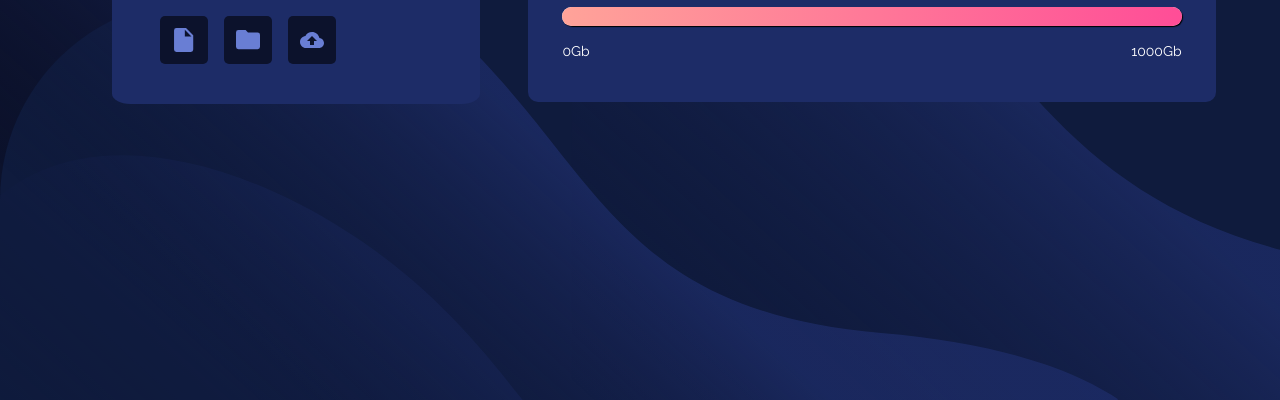
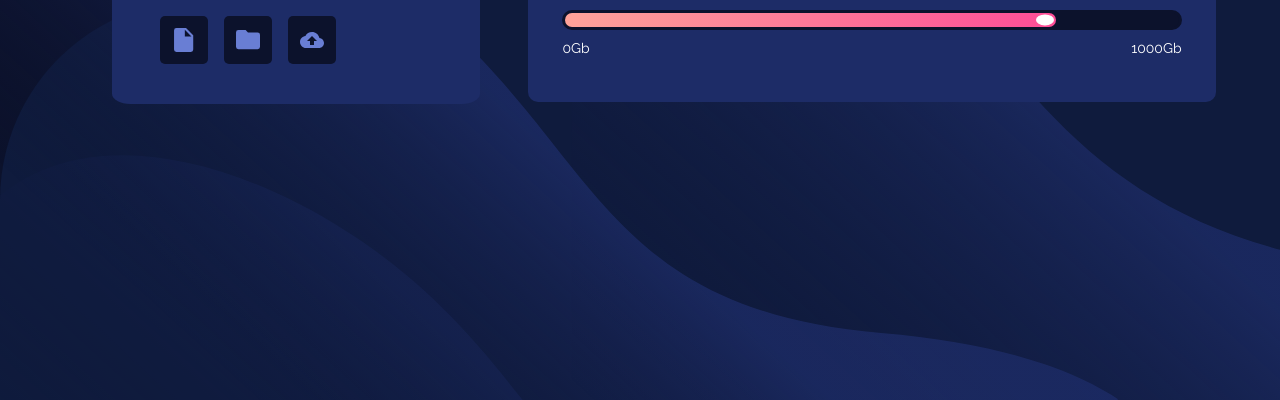
Before and after one commit to MilosSimic994/fylo-data-storage-component-master, a plain HTML site: page index.html in a window 1280 px wide. Shown: the part 400-800 px from the top of the page. Drawn offline with Linux system fonts and the light colour scheme.

Commit message:
fix progress bar

```diff
--- a/index.html
+++ b/index.html
@@ -38,7 +38,12 @@
     <div class="item-progress">
       <div class="usage">
         <p>You’ve used <span>815 GB</span> of your storage</p>
-        <input aria-label="range" type="range" class="progress" min="0" max="1000" value="750">
+        <div class="range">
+          <div class="progress">
+
+          </div>
+        </div>
+        <!-- <input aria-label="range" type="range" class="progress" min="0" max="1000" value="750"> -->
         <div class="perc">
           <p>0Gb</p>
           <p>1000Gb</p>
--- a/style/components/_progress.scss
+++ b/style/components/_progress.scss
@@ -20,76 +20,109 @@
     p {
       font-weight: 400;
       margin-bottom: 1rem;
+      @include medium {
+        font-size: 14px;
+        text-align: center;
+      }
     }
     span {
       font-weight: 700;
       color: white;
     }
-    input[type="range"] {
-      appearance: none;
+    .range {
+      background-color: $VeryDarkBlue;
       width: 100%;
-      border-radius: 30px;
-      border: none;
-      outline: none;
-    }
+      height: 20px;
+      border-radius: 20px;
+      border: 3px solid $VeryDarkBlue;
 
-    input[type="range"]::-moz-range-track,
-    input[type="range"]::-webkit-slider-runnable-track {
-      width: 100%;
-      height: 1.2em;
-      cursor: pointer;
-      border: none;
-      border-radius: 20px;
-      background: $DarkBlue;
-      overflow: hidden;
-      outline: none;
-    }
-    input[type="range"]::-moz-range-progress {
+      .progress {
         background: linear-gradient(
           90deg,
           hsl(6, 100%, 80%),
           hsl(335, 100%, 65%)
         );
+        height: 100%;
+        width: 80%;
         border-radius: 20px;
-      border: none;
-      outline: none;
-      height: 100%;
-      width: 150%;
+        position: relative;
       }
-    input[type="range"]::-moz-range-thumb {
-      appearance: none;
-      display: none;
-      border: none;
-      outline: none;
-      height: 100%;
-      background: hsl(335, 100%, 65%);
+      .progress::after {
+        content: "";
+        height: 80%;
+        width: 18px;
+        background-color: #fff;
+        position: absolute;
+        top: 50%;
+        right: 2px;
+        border-radius: 50%;
+        transform: translateY(-50%);
       }
-    input[type="range"]::-webkit-slider-runnable-track {
-      height: 1.2em;
-      width: 80%;
-      cursor: pointer;
-      box-shadow: 1px 1px 1px #000000;
-      background: linear-gradient(
-        90deg,
-        hsl(6, 100%, 80%),
-        hsl(335, 100%, 65%)
-      );
-      border-radius: 20px;
-      // border: 1px solid #000000;
     }
-    input[type="range"]::-webkit-slider-thumb {
-      height: 80%;
-      width: 15px;
-      border-radius: 20px;
-      border: none;
+    // input[type="range"] {
+    //   appearance: none;
+    //   width: 100%;
+    //   border-radius: 30px;
+    //   border: none;
+    //   outline: none;
+    // }
 
-      cursor: pointer;
-      -webkit-appearance: none;
-    }
-    input[type="range"]:focus::-webkit-slider-runnable-track {
-      outline: none;
-      border: none;
-    }
+    // input[type="range"]::-moz-range-track,
+    // input[type="range"]::-webkit-slider-runnable-track {
+    //   width: 100%;
+    //   height: 1.2em;
+    //   cursor: pointer;
+    //   border: none;
+    //   border-radius: 20px;
+    //   background: $VeryDarkBlue;
+    //   overflow: hidden;
+    //   outline: none;
+    // }
+    // input[type="range"]::-moz-range-progress {
+    //   background: linear-gradient(
+    //     90deg,
+    //     hsl(6, 100%, 80%),
+    //     hsl(335, 100%, 65%)
+    //   );
+    //   border-radius: 20px;
+    //   border: none;
+    //   outline: none;
+    //   height: 100%;
+    //   width: 150%;
+    // }
+    // input[type="range"]::-moz-range-thumb {
+    //   appearance: none;
+    //   display: none;
+    //   border: none;
+    //   outline: none;
+    //   height: 100%;
+    //   background: hsl(335, 100%, 65%);
+    // }
+    // input[type="range"]::-webkit-slider-runnable-track {
+    //   height: 1.2em;
+    //   width: 80%;
+    //   cursor: pointer;
+    //   background: linear-gradient(
+    //     90deg,
+    //     hsl(6, 100%, 80%),
+    //     hsl(335, 100%, 65%)
+    //   );
+    //   border-radius: 20px;
+    //   // border: 1px solid #000000;
+    // }
+    // input[type="range"]::-webkit-slider-thumb {
+    //   height: 80%;
+    //   width: 15px;
+    //   border-radius: 20px;
+    //   border: none;
+
+    //   cursor: pointer;
+    //   -webkit-appearance: none;
+    // }
+    // input[type="range"]:focus::-webkit-slider-runnable-track {
+    //   outline: none;
+    //   border: none;
+    // }
     .perc {
       display: flex;
       justify-content: space-between;
--- /dev/null
+++ b/style/mixins/_small.scss
@@ -0,0 +1,5 @@
+@mixin small {
+  @media (max-width: 420px) {
+    @content;
+  }
+}
--- a/style/style.scss
+++ b/style/style.scss
@@ -4,7 +4,10 @@
 @import "./base/base";
 
 @import "./mixins/medium";
+@import "./mixins/small";
 
 @import "./components/icons";
 @import "./components/progress";
 @import "./components/leftGB";
+
+// Mobile view 400px
```
Also changed, not shown: style/style.css, 1 other file. Lines whose indentation alone changed are shown as unchanged.
